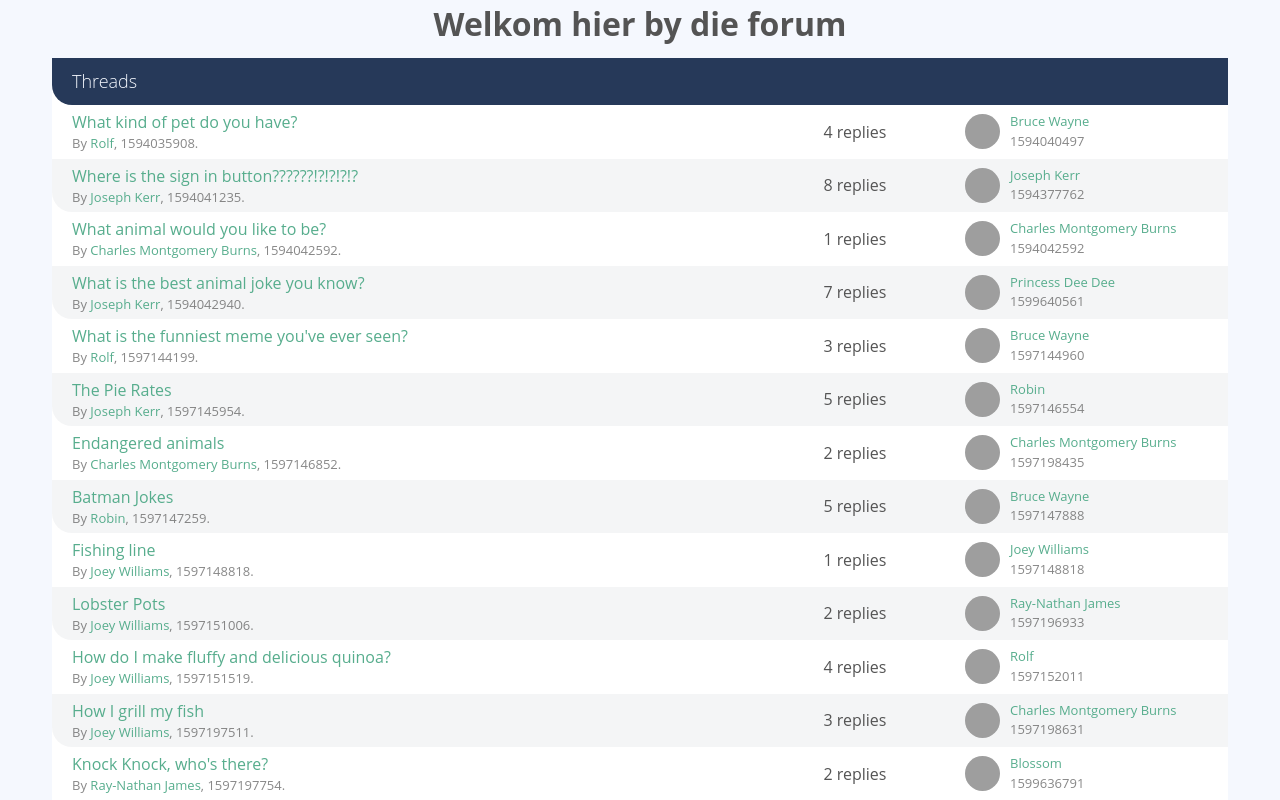
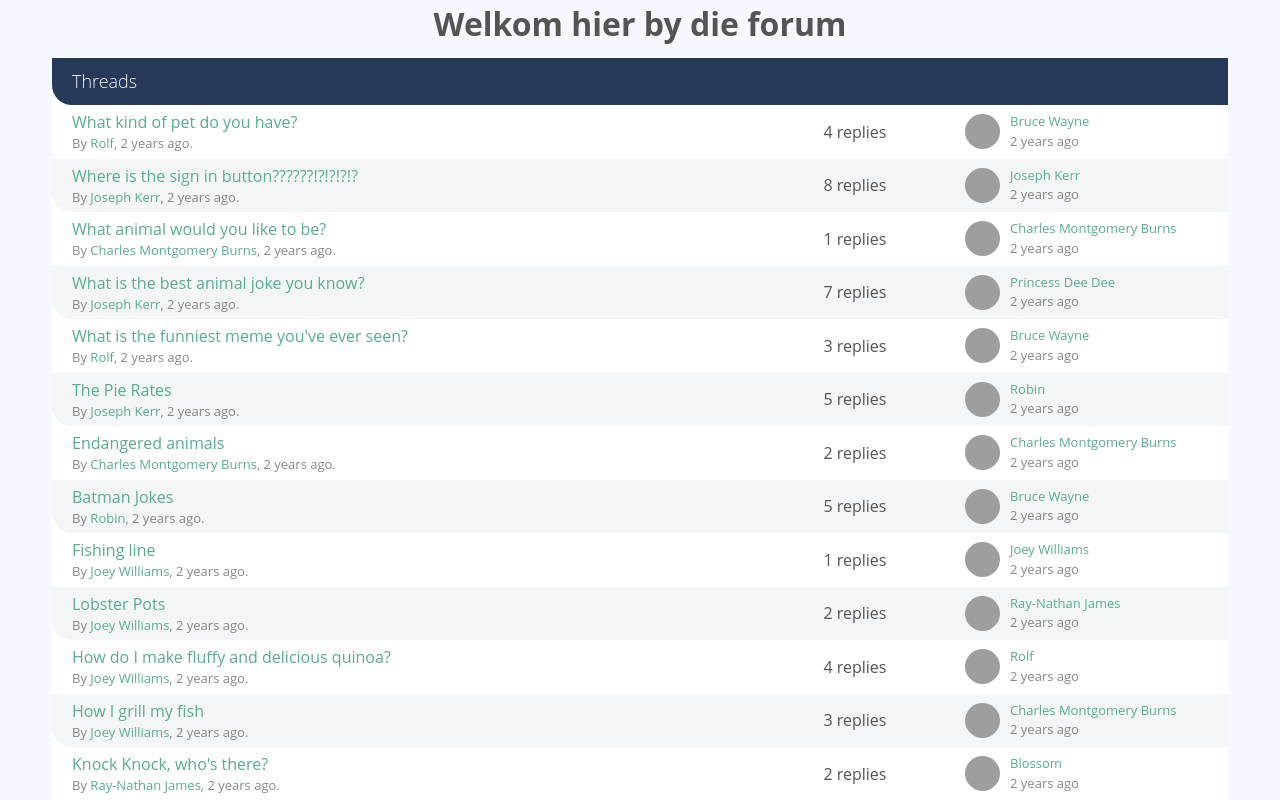
Before and after one commit to CryDeTaan/Vue3MasterClass, a Vue app: page / in a window 1280 px wide. Shown: the top 800 px of the page. Built offline with nearby package versions, Linux system fonts and the light colour scheme; grey boxes are pictures that could not be loaded.

Commit message:
🎨 Use date component throughout the app.

```diff
--- a/src/components/PostList.vue
+++ b/src/components/PostList.vue
@@ -29,8 +29,8 @@
 
 
 
-      <div class="post-date text-faded" :title="humanFriendlyDateTime(post.publishedAt)">
-        {{ diffForHumans(post.publishedAt) }}
+      <div class="post-date text-faded">
+        <base-date :timestamp="post.publishedAt" />
       </div>
       <!--
       <div class="reactions">
@@ -55,11 +55,13 @@
 
 <script>
 import sourceData from '@/data.json'
-import dayjs from 'dayjs'
-import relativeTime from 'dayjs/plugin/relativeTime'
-dayjs.extend(relativeTime)
+import BaseDate from "@/components/BaseDate";
+
 export default {
   name: "PostList",
+  components: {
+    BaseDate
+  },
 
   props: {
     posts: {
@@ -78,12 +80,6 @@ export default {
     userById(userId) {
       return this.users.find(p => p.id === userId)
     },
-    diffForHumans(timestamp) {
-      return dayjs.unix(timestamp).fromNow()
-    },
-    humanFriendlyDateTime(timestamp) {
-      return dayjs.unix(timestamp)
-    }
   },
 
 }
--- a/src/components/ThreadList.vue
+++ b/src/components/ThreadList.vue
@@ -15,7 +15,7 @@
             </router-link>
           </p>
           <p class="text-faded text-xsmall">
-            By <a href="#">{{ userById(thread.userId).name }}</a>, {{ thread.publishedAt }}.
+            By <a href="#">{{ userById(thread.userId).name }}</a>, <base-date :timestamp="thread.publishedAt" />.
           </p>
         </div>
 
@@ -36,7 +36,9 @@
                 postById(thread.lastPostId).userId
                 ).name }}</a>
             </p>
-            <p class="text-xsmall text-faded">{{ postById(thread.lastPostId).publishedAt }}</p>
+            <p class="text-xsmall text-faded">
+              <base-date :timestamp="postById(thread.lastPostId).publishedAt" />
+            </p>
           </div>
         </div>
       </div>
@@ -48,10 +50,12 @@
 
 <script>
 import sourceData from '@/data.json'
+import BaseDate from "@/components/BaseDate";
 
 export default {
   name: "ThreadList",
   components: {
+    BaseDate
     //
   },
 
```
